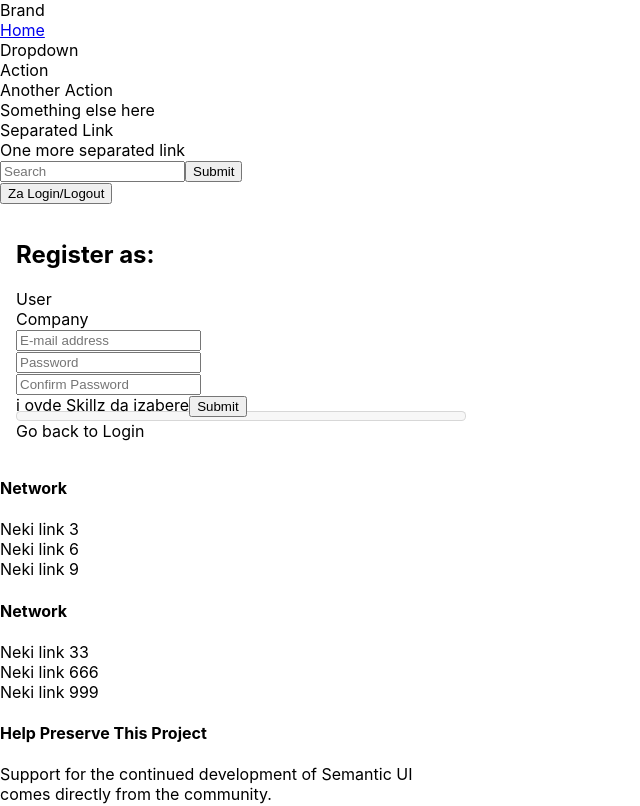
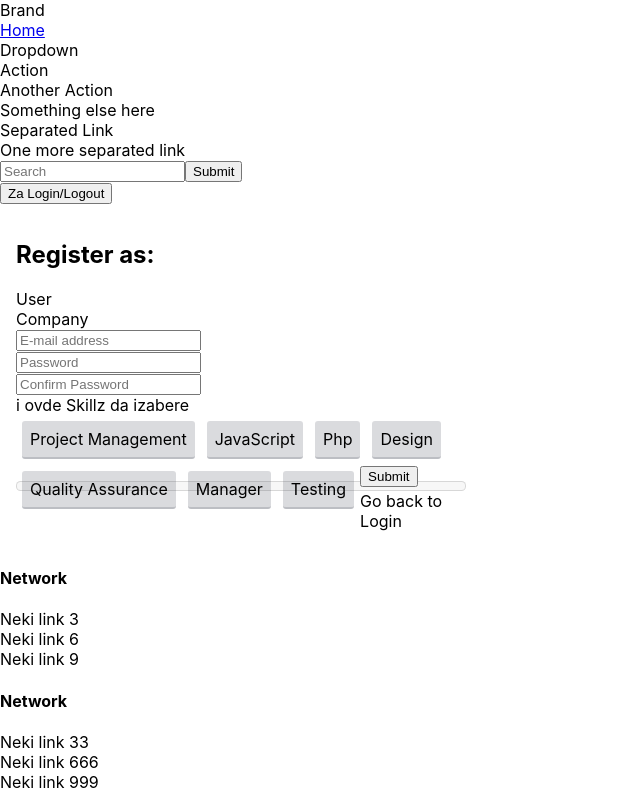
Before and after one commit to jocko981/job-posting, a React (Create React App) app: page /register in a window 1280 px wide. Shown: the top 806 px of the page, without its empty margins (0-640 px from the left). Built offline with nearby package versions, Linux system fonts and the light colour scheme; the HTML template or start-up script is replaced by a standard one.

Commit message:
user register - working on user selecting skills

```diff
--- a/src/assets/css/index.css
+++ b/src/assets/css/index.css
@@ -73,3 +73,18 @@ footer {
   margin-top: -6px;
   padding: 4px;
 }
+
+.skills_select_list .item {
+  float: left;
+  background-color: lightgoldenrodyellow;
+  background-color: rgb(69 78 92 / 20%);
+  border-radius: 3px;
+  border-bottom: 2px solid lightgray;
+  border-bottom: 2px solid rgb(69 78 92 / 20%);
+  padding: 8px 8px;
+  margin: 6px;
+}
+.skills_select_list .item:hover{
+  border-bottom: 2px solid rgb(69 78 92 / 60%);
+
+}
--- a/src/containers/auth/RegisterPage/CompanyRegistration.js.js
+++ b/src/containers/auth/RegisterPage/CompanyRegistration.js.js
@@ -44,6 +44,7 @@ const CompanyRegistration = () => {
                         <div className="ui left icon input">
                             <i className="user icon" />
                             <input
+                                required
                                 type="text"
                                 name="email"
                                 placeholder="E-mail address"
@@ -55,6 +56,7 @@ const CompanyRegistration = () => {
                         <div className="ui left icon input">
                             <i className="lock icon" />
                             <input
+                                required
                                 type="password"
                                 name="password"
                                 placeholder="Password"
@@ -67,6 +69,7 @@ const CompanyRegistration = () => {
                         <div className="ui left icon input">
                             <i className="lock icon" />
                             <input
+                                required
                                 type="password"
                                 name="password_confirmation"
                                 placeholder="Confirm Password"
--- a/src/containers/auth/RegisterPage/RegisterPage.js
+++ b/src/containers/auth/RegisterPage/RegisterPage.js
@@ -16,6 +16,9 @@ const RegisterPage = () => {
             return null
         } else setSelected(false);
     }
+
+    // ovde ce ComponentDidMount{ fetchAllSkills ---> i prikazi react-select meni,
+    // ako nema fetch data, onda: Msg: Fetching skills... }
 
     return (
         <div className="Sticky_footer_Content_wrapper">
--- a/src/containers/auth/RegisterPage/UserRegistration.js
+++ b/src/containers/auth/RegisterPage/UserRegistration.js
@@ -5,8 +5,8 @@ const UserRegistration = () => {
     const [registerValue, setRegisterValue] = useState({ email: "", password: "", password_confirmation: "", skills: [] });
     const [registerErr, setRegisterErr] = useState(null);
 
-    const registerPasswordValidation = (loginVal) => {
-        return registerValue.password.match(/^(?=.*\d).{8,}$/)
+    const registerPasswordValidation = (registerPassword) => {
+        return registerPassword.match(/^(?=.*\d).{8,}$/)
         // A be ovo treba za Registration! samo da ima min 8 chars
     }
 
@@ -27,12 +27,33 @@ const UserRegistration = () => {
         // .then( res => console.log(res) )
         // .catch( err => console.log(err) )
 
-        if (registerPasswordValidation(registerValue)) {
+        if (registerPasswordValidation(registerValue.password)) {
             setRegisterErr(null);
             console.log("Succesfully logged in test");
         } else {
             setRegisterErr("Kao neki Err ako je Password < 8 chars")
         }
+    }
+
+    // Skillz - svaki skill element da ima{ display: inline-block; }
+    const skillz = [{ id: 1, name: 'Project Management' }, { id: 2, name: 'JavaScript' },
+    { id: 3, name: 'Php' }, { id: 4, name: 'Design' },
+    { id: 5, name: 'Quality Assurance' }, { id: 6, name: 'Manager' }, { id: 7, name: 'Testing' }]
+
+    const renderList = () => {
+        return (
+            <div className="skills_select_list">
+                {skillz.map((item, index) => {
+                    return (
+                        <div key={index} className="item">
+                            <div className="content">
+                                <div className="header">{item.name}</div>
+                            </div>
+                        </div>
+                    );
+                })}
+            </div>
+        );
     }
 
     return (
@@ -43,6 +64,7 @@ const UserRegistration = () => {
                         <div className="ui left icon input">
                             <i className="user icon" />
                             <input
+                                required
                                 type="text"
                                 name="email"
                                 placeholder="E-mail address"
@@ -54,6 +76,7 @@ const UserRegistration = () => {
                         <div className="ui left icon input">
                             <i className="lock icon" />
                             <input
+                                required
                                 type="password"
                                 name="password"
                                 placeholder="Password"
@@ -66,6 +89,7 @@ const UserRegistration = () => {
                         <div className="ui left icon input">
                             <i className="lock icon" />
                             <input
+                                required
                                 type="password"
                                 name="password_confirmation"
                                 placeholder="Confirm Password"
@@ -76,6 +100,7 @@ const UserRegistration = () => {
                     </div>
 
                     i ovde Skillz da izabere
+                        {renderList()}
 
                     <button className="ui fluid large teal submit button">Submit</button>
                 </div>
--- a/src/containers/auth/auth.css
+++ /dev/null
@@ -1,26 +0,0 @@
-
-/* edit semantic for files: Login, Register, */
-.column {
-    max-width: 450px;
-}
-.ui.grid {
-    margin: 0;
-}
-.ui.header>.image:not(.icon), .ui.header>img {
-    width: 3em;
-}
-.ui.stacked.segment {
-    font-size: 1em;
-}
-.ui.stacked.segment::after {
-    content: none;
-}
-
-.error_msg_backround {
-    color: tomato;
-    background: rgba(0,0,0,.03);
-    border: 1px solid rgba(34,36,38,.15);
-    border-radius: .28571429rem;
-    margin-top: -6px;
-    padding: 4px;
-}
```
